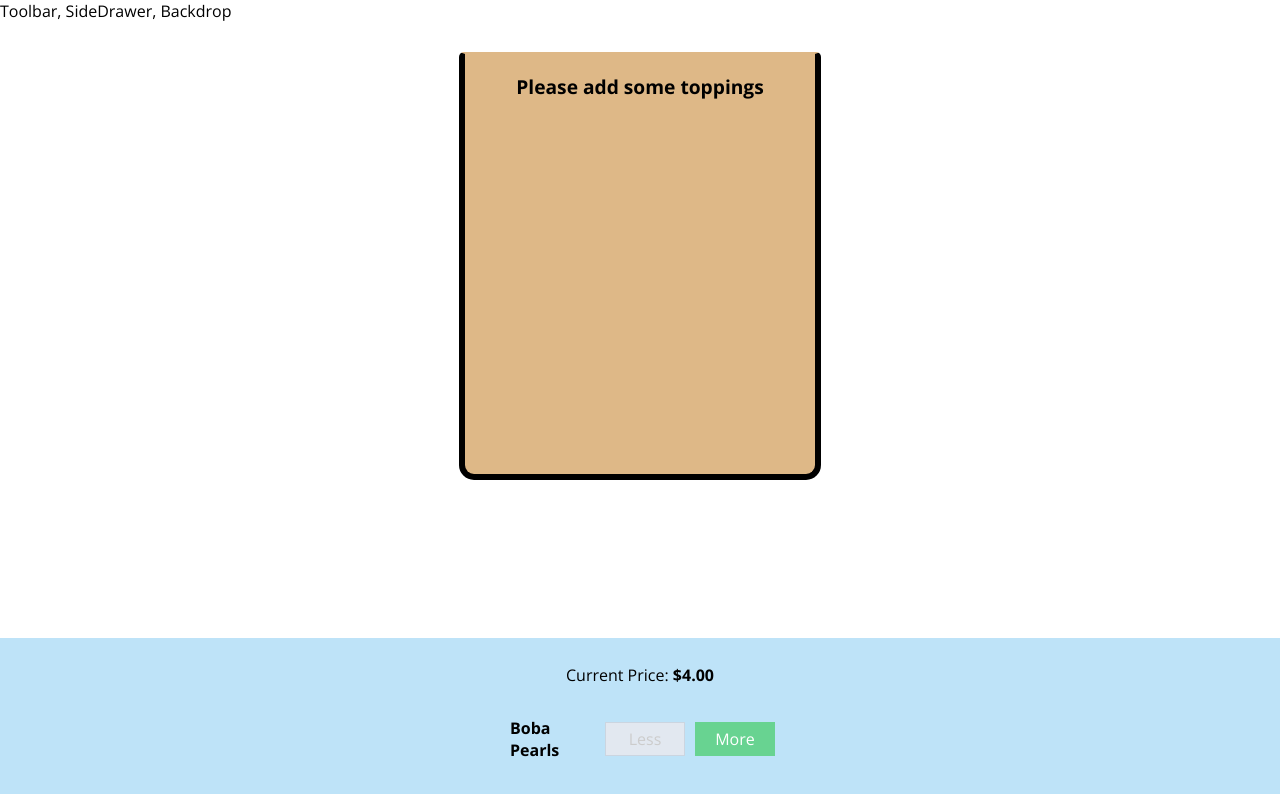
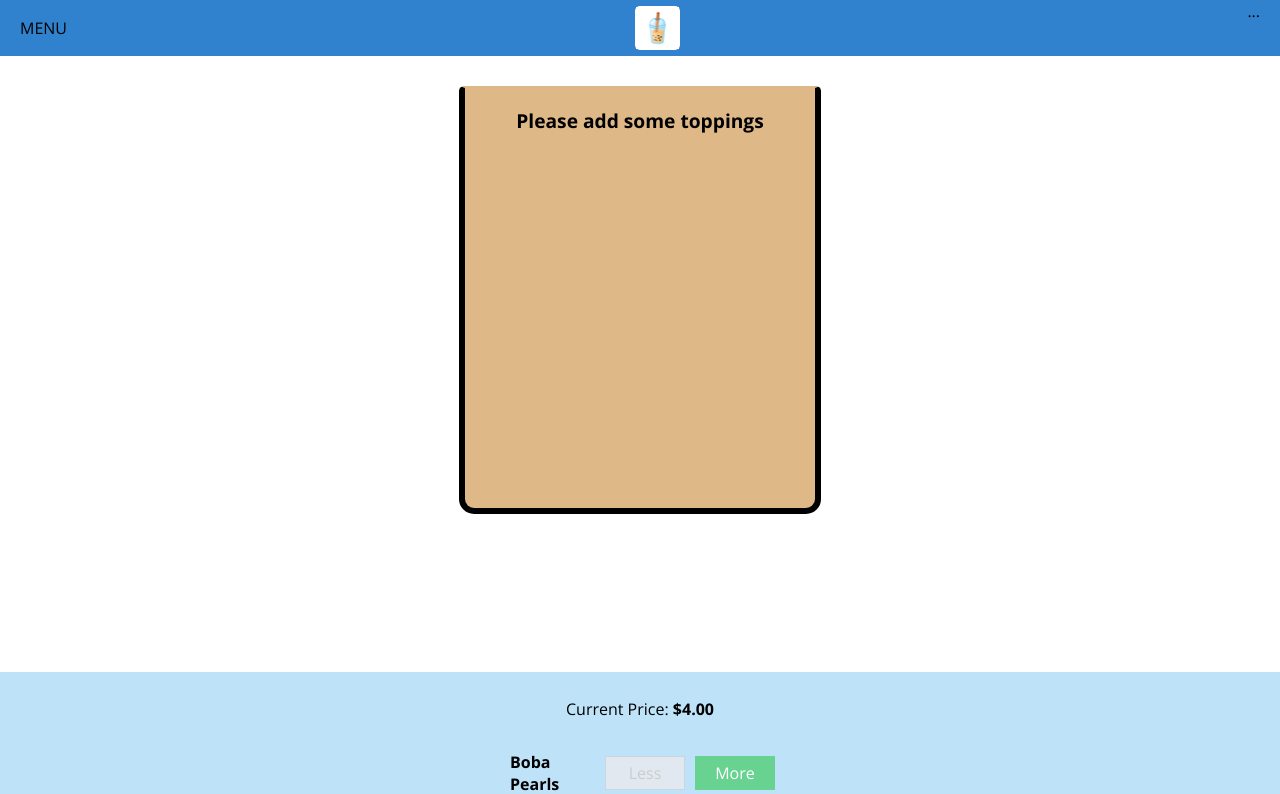
Before and after one commit to alexpich/boba-builder, a React (Create React App) app: page / in a window 1280 px wide. Shown: the top 794 px of the page. Built offline with nearby package versions, Linux system fonts and the light colour scheme.

Commit message:
Added nav tool bar with logo

```diff
--- a/src/components/Layout/Layout.js
+++ b/src/components/Layout/Layout.js
@@ -2,10 +2,11 @@ import React from "react";
 
 import Aux from "../../hoc/Aux";
 import classes from "./Layout.module.css";
+import Toolbar from "../Navigation/Toolbar/Toolbar";
 
 const layout = (props) => (
   <Aux>
-    <div>Toolbar, SideDrawer, Backdrop</div>
+    <Toolbar />
     <main className={classes.Content}>{props.children}</main>
   </Aux>
 );
--- a/src/components/Layout/Layout.module.css
+++ b/src/components/Layout/Layout.module.css
@@ -1,3 +1,3 @@
 .Content {
-  margin-top: 16px;
+  margin-top: 72px;
 }
--- /dev/null
+++ b/src/components/Logo/Logo.js
@@ -0,0 +1,12 @@
+import React from "react";
+
+import bobaLogo from "../../assets/images/boba-logo.png";
+import classes from "./Logo.module.css";
+
+const logo = (props) => (
+  <div className={classes.Logo}>
+    <img src={bobaLogo} alt="BobaBuilder" />
+  </div>
+);
+
+export default logo;
--- /dev/null
+++ b/src/components/Logo/Logo.module.css
@@ -0,0 +1,11 @@
+.Logo {
+  background-color: white;
+  padding: 1px;
+  height: 80%;
+  box-sizing: border-box;
+  border-radius: 5px;
+}
+
+.Logo img {
+  height: 100%;
+}
--- /dev/null
+++ b/src/components/Navigation/Toolbar/Toolbar.js
@@ -0,0 +1,14 @@
+import React from "react";
+
+import classes from "./Toolbar.module.css";
+import Logo from "../../Logo/Logo";
+
+const toolbar = (props) => (
+  <header className={classes.Toolbar}>
+    <div>MENU</div>
+    <Logo />
+    <nav>...</nav>
+  </header>
+);
+
+export default toolbar;
--- /dev/null
+++ b/src/components/Navigation/Toolbar/Toolbar.module.css
@@ -0,0 +1,18 @@
+.Toolbar {
+  height: 56px;
+  width: 100%;
+  position: fixed;
+  top: 0;
+  left: 0;
+  background-color: #3182ce;
+  display: flex;
+  justify-content: space-between;
+  align-items: center;
+  padding: 0 20px;
+  box-sizing: border-box;
+  z-index: 90;
+}
+
+.Toolbar nav {
+  height: 100%;
+}
```
Also changed, not shown: src/assets/images/boba-logo.png (added).
